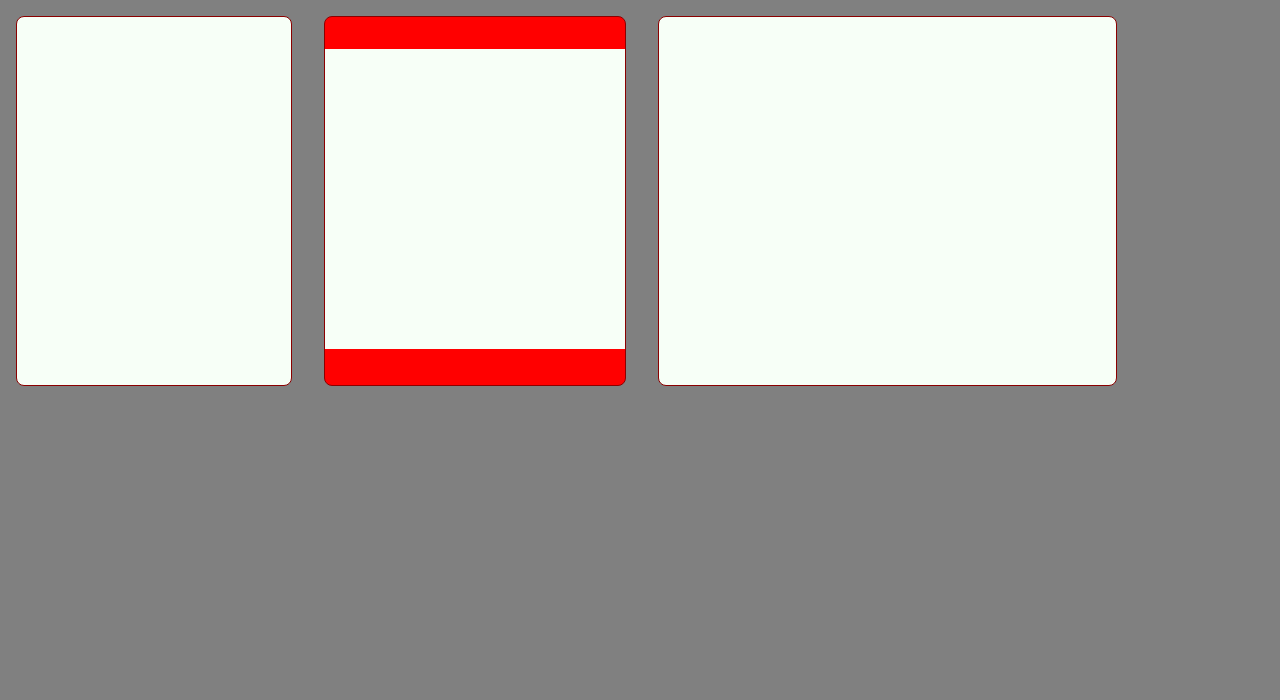
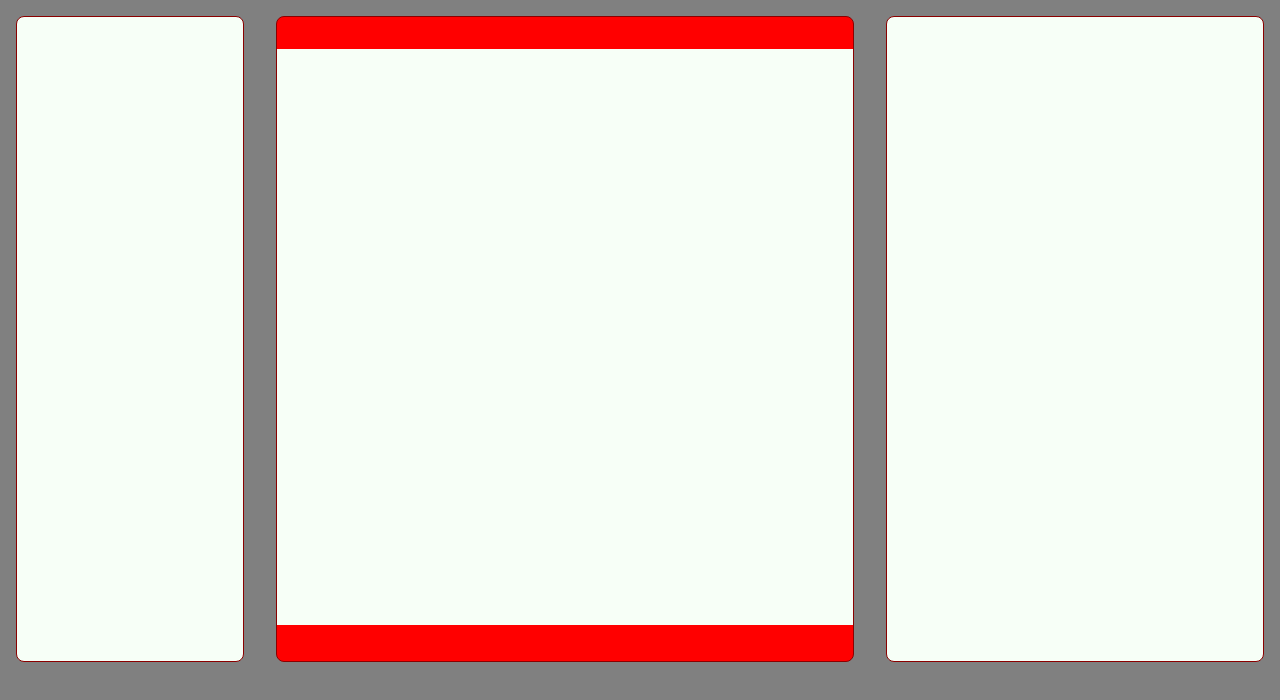
Before and after one commit to boribs/competitive_draw, a plain HTML site: page index.html in a window 1280 px wide. Drawn offline with Linux system fonts and the light colour scheme.

Commit message:
Ajustes de tamaño de canvas

```diff
--- a/src/static/general.css
+++ b/src/static/general.css
@@ -5,6 +5,7 @@
 
     --column: calc(100vw / 7);
     --leaderboard-width-full: calc(var(--column) * 1.5);
+    --canvas-width-max: min(45vw, 80vh);
     --canvas-width-full: calc(var(--column) * 4);
     --chat-width-full: calc(var(--column) * 2.5);
 }
@@ -32,7 +33,12 @@
     margin: 2em 0em 2em 0em;
     /* border: 1px solid black; */
     background: var(--background-white);
-    /* width: var(--canvas-width-full); */
+
+    max-width: var(--canvas-width-max);
+    width: var(--canvas-width-full);
+
+    max-height: var(--canvas-width-max);
+    height: var(--canvas-width-full);
 }
 
 #canvas-holder {
```
